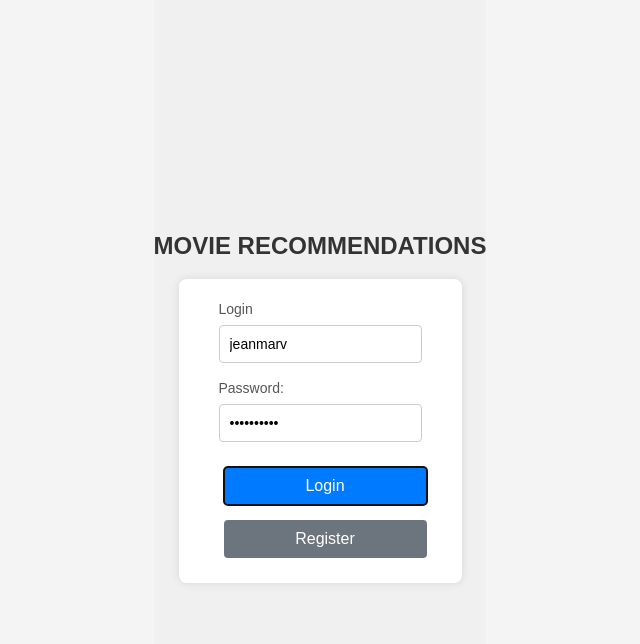
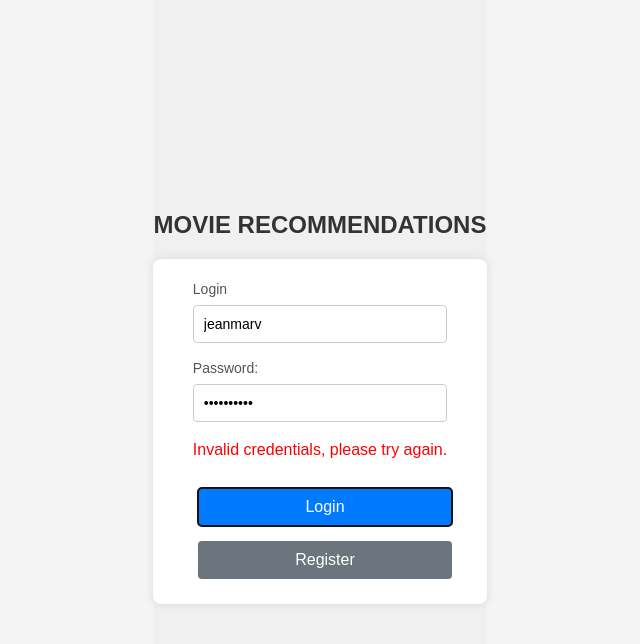
Before and after one commit to jeanmarv/movie-recommendation-app, a React (Vite) app in the folder movie-recommendation-app/: page / in a window 1280 px wide. Both pictures are taken after a click on the button "Login". Shown: the top 644 px of the page, without its empty margins (320-960 px from the left). Built offline with nearby package versions, Linux system fonts and the light colour scheme.

Commit message:
ajustado mensagem de erro no login

```diff
--- a/movie-recommendation-app/src/components/loginForm.jsx
+++ b/movie-recommendation-app/src/components/loginForm.jsx
@@ -1,14 +1,16 @@
-import { useContext } from 'react';
+import { useContext, useState } from 'react';
 import GlobalContext from "../context/globalContext";
 import { login } from '../api/requests';
 import "../css/main.css";
 
 export default function LoginForm() {
     const {navigate, user, setUser} = useContext(GlobalContext)
+    const [errorMessage, setErrorMessage] = useState("");
 
     const MIN_PASSWORD_LENGTH = 6;
 
     const handleClick = async () => {
+      try {
         const request = await login({Username: user.Username, Password: user.Password});
           if (request.status === 202) {
             navigate(`/evaluate/${request.data}`)
@@ -16,7 +18,10 @@ export default function LoginForm() {
           if (request.status === 200) {
             navigate(`/recommend/${request.data}`);
           }
+      } catch (error) {
+        setErrorMessage(<span style={{ color: 'red' }}>Invalid credentials, please try again.</span>);
       }
+    };
 
     return (
       <div className="login-container">
@@ -40,6 +45,7 @@ export default function LoginForm() {
             onChange={(e) => setUser({ ...user, Password: e.target.value })}
           />
         </label>
+        {errorMessage && <p className="error-message">{errorMessage}</p>}
         <button
           type="button"
           onClick={handleClick}
```
Lines whose indentation alone changed are shown as unchanged.
